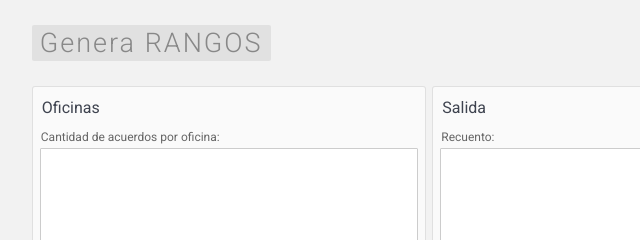
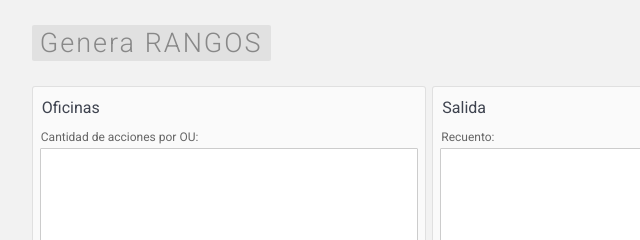
Before and after one commit to bumxu/bcc-toolset, a plain HTML site: page genera-range/index.html in a window 1280 px wide. Shown: the top 240 px of the page, 146-786 px from the left. Drawn offline with Linux system fonts and the light colour scheme.

```diff
--- a/genera-range/index.html
+++ b/genera-range/index.html
@@ -26,7 +26,7 @@
         <section class="blk input blk-x-input">
             <h3 class="no-select">Oficinas</h3>
 
-            <label for="ouInput" class="no-select">Cantidad de acuerdos por oficina:</label><br>
+            <label for="ouInput" class="no-select">Cantidad de acciones por OU:</label><br>
             <div class="tx-holder">
                 <textarea id="ouInput"></textarea>
             </div>
```
